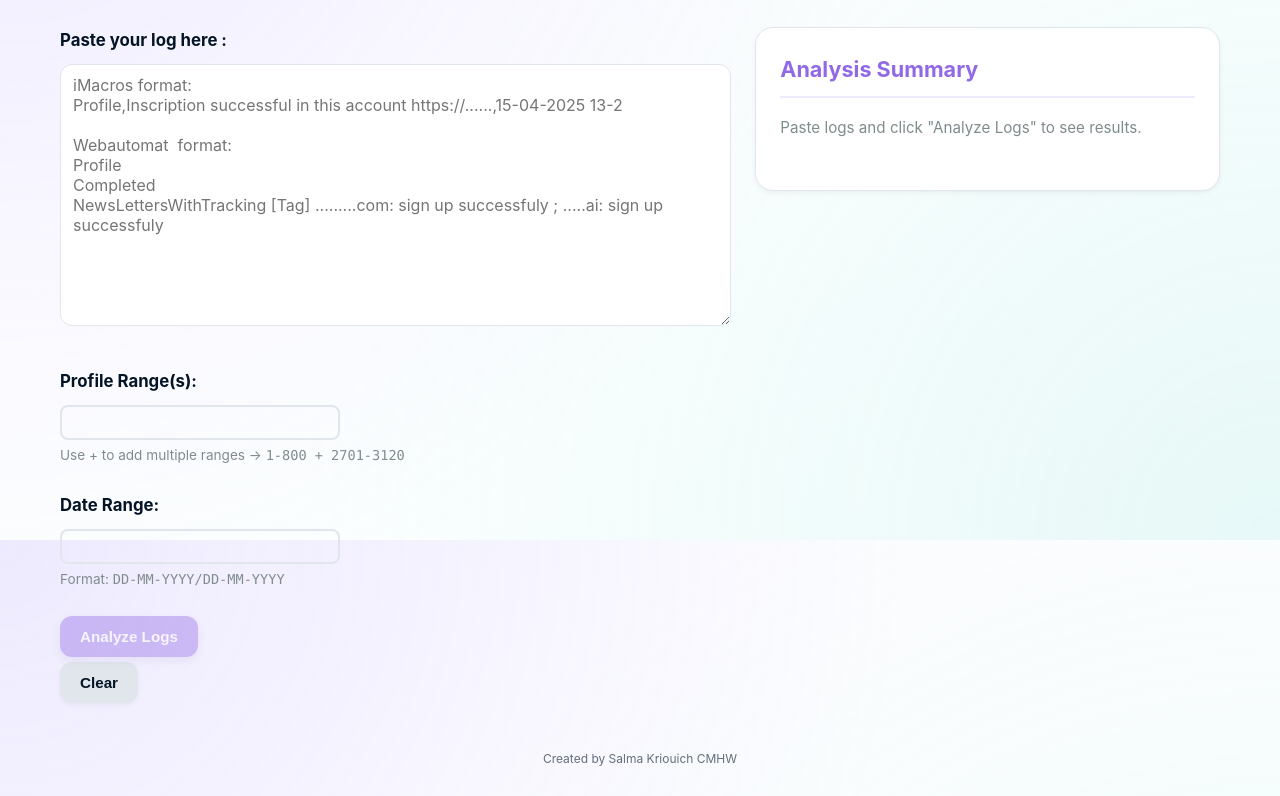
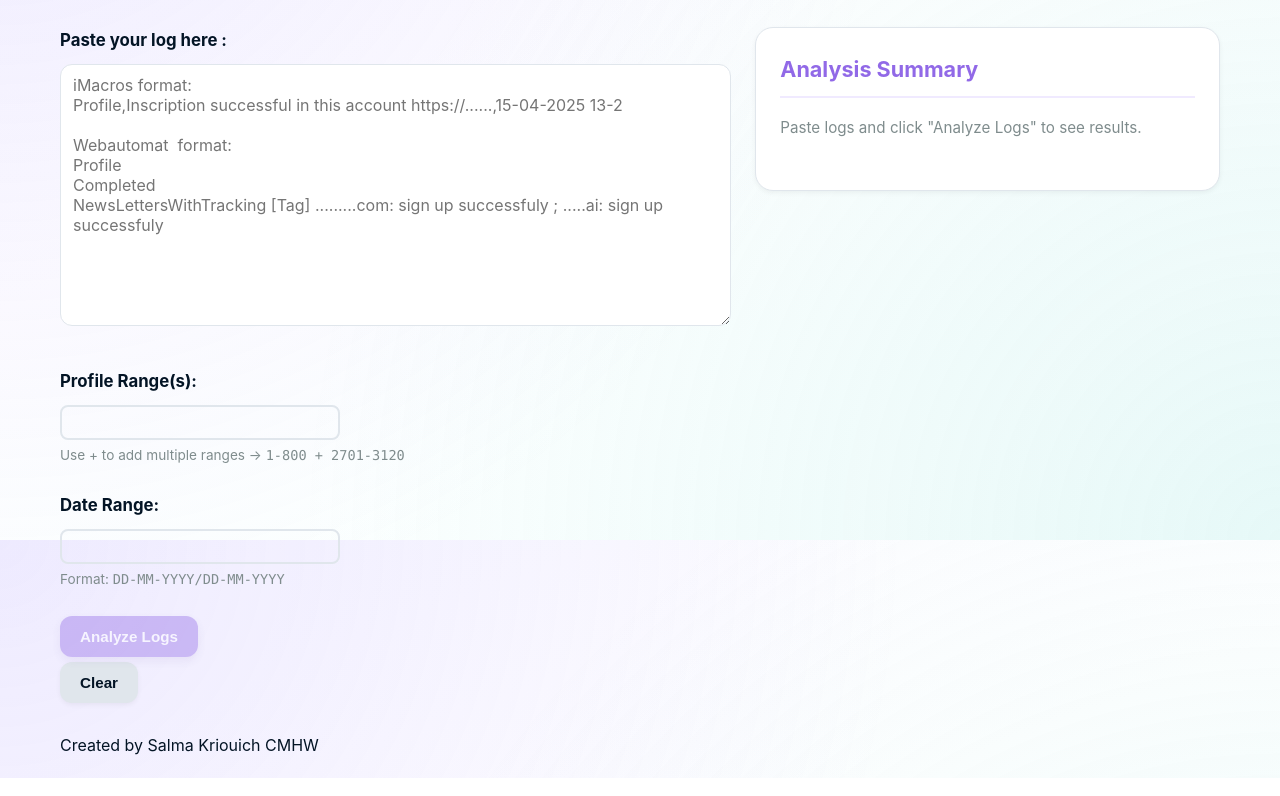
Before and after one commit to kriouichsalma5-sudo/CMHWSeedsTool, a React (Create React App) app: page / in a window 1280 px wide. Shown: the part 260-1056 px from the top of the page. Built offline with nearby package versions, Linux system fonts and the light colour scheme; the HTML template or start-up script is replaced by a standard one.

Commit message:
Update App.js

```diff
--- a/src/App.js
+++ b/src/App.js
@@ -3672,17 +3672,7 @@ export default function App() {
       {selectedTab === "analyzer" && <LogAnalyzerInterface />}
       {selectedTab === "planner" && <PlannerInterface />}
       {selectedTab === "partitioner" && <PartitionerInterface />}
-      <footer
-        style={{
-          textAlign: "center",
-          fontSize: "0.75rem",
-          opacity: 0.6,
-          padding: "16px 0 8px",
-          color: "var(--color-text)",
-        }}
-      >
-        Created by Salma Kriouich CMHW
-      </footer>
+      <footer className="app-footer">Created by Salma Kriouich CMHW</footer>
     </div>
   );
 }
```
